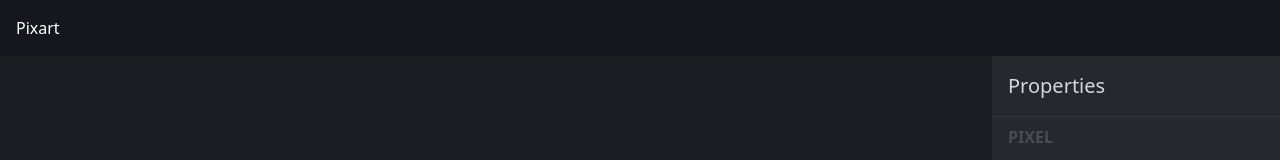
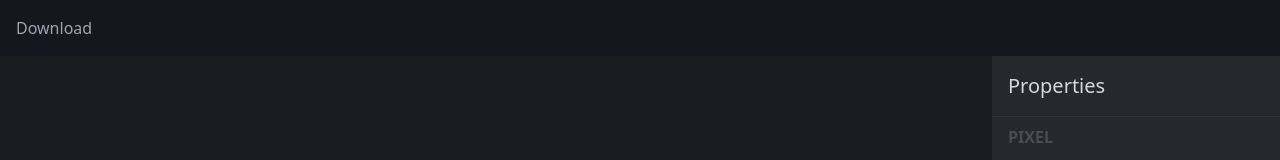
Before and after one commit to DmitryOlkhovoi/Pixel-Art-Editor, a React (Create React App) app: page / in a window 1280 px wide. Shown: the top 160 px of the page. Built offline with nearby package versions, Linux system fonts and the light colour scheme.

Commit message:
Download

```diff
--- a/src/App.css
+++ b/src/App.css
@@ -7,11 +7,6 @@
   @apply flex flex-1;
 }
 
-.app-header {
-  @apply text-white p-4;
-  background-color: #16171e;
-}
-
 .app-footer {
   @apply p-3;
   background-color: #16171e;
--- a/src/App.tsx
+++ b/src/App.tsx
@@ -1,11 +1,14 @@
 import "./App.css";
 import Canvas from "./Canvas";
 import RightPanel from "./components/RightPanel";
+import TopPanel from "./components/TopPanel";
 
 function App() {
   return (
     <div className="app">
-      <header className="app-header">Pixart</header>
+      <header>
+        <TopPanel />
+      </header>
       <main className="app-main">
         <Canvas />
         <RightPanel />
--- a/src/Canvas.tsx
+++ b/src/Canvas.tsx
@@ -17,7 +17,7 @@ const Canvas: FC = () => {
 
   useEffect(() => {
     setContext(canvasRef.current!.getContext("2d"));
-  }, [canvasRef.current]);
+  }, []);
 
   useEffect(() => {
     if (imageDataURL) {
@@ -29,7 +29,7 @@ const Canvas: FC = () => {
 
       img.src = imageDataURL;
     }
-  }, [context]);
+  }, [context, imageDataURL]);
 
   function getCoordinates(e: any) {
     const rect = canvasRef.current!.getBoundingClientRect();
--- /dev/null
+++ b/src/components/TopPanel/index.tsx
@@ -0,0 +1,13 @@
+import { FC } from "react";
+import "./styles.css";
+import DownloadImage from "./tools/DownloadImage";
+
+const TopPanel: FC = () => {
+  return (
+    <div className="top-panel">
+      <DownloadImage />
+    </div>
+  );
+};
+
+export default TopPanel;
--- /dev/null
+++ b/src/components/TopPanel/styles.css
@@ -0,0 +1,4 @@
+.top-panel {
+  @apply text-white p-4;
+  background-color: #16171e;
+}
--- /dev/null
+++ b/src/components/TopPanel/tools/DownloadImage/index.tsx
@@ -0,0 +1,22 @@
+import { FC } from "react";
+import { useSelector } from "react-redux";
+import classnames from "classnames";
+import { State } from "../../../../types";
+
+const DownloadImage: FC = () => {
+  const imageDataURL = useSelector((state: State) => state.image.dataURL);
+
+  return (
+    <a
+      className={classnames({
+        "text-gray-400 pointer-events-none": !imageDataURL,
+      })}
+      href={imageDataURL || ""}
+      download="pixel-art-editor"
+    >
+      Download
+    </a>
+  );
+};
+
+export default DownloadImage;
```
Also changed, not shown: package.json (+8 -6 lines), 1 other file (tests, documents, lock files or other folders).
